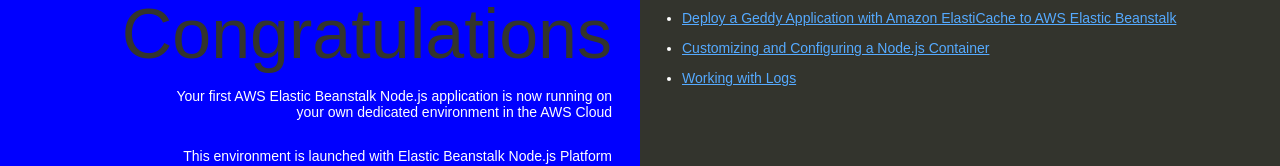
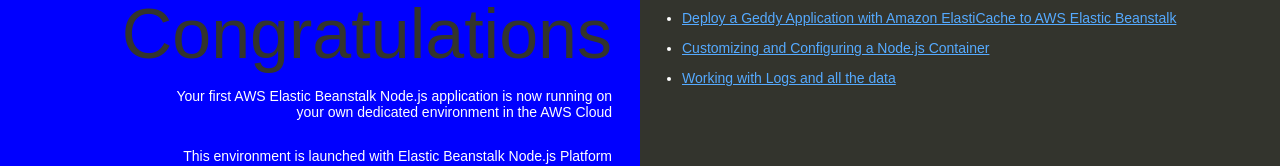
Before and after one commit to ideal88/devops-lab, a website: page index.html in a window 1280 px wide. Shown: the part 207-373 px from the top of the page. Drawn offline with Linux system fonts and the light colour scheme.

Commit message:
Modifying index

```diff
--- a/index.html
+++ b/index.html
@@ -87,7 +87,7 @@
         <li><a href="http://docs.aws.amazon.com/elasticbeanstalk/latest/dg/create_deploy_nodejs_express_elasticache.html">Deploy an Express Application with Amazon ElastiCache to AWS Elastic Beanstalk</a></li>
         <li><a href="http://docs.aws.amazon.com/elasticbeanstalk/latest/dg/create_deploy_nodejs_geddy_elasticache.html">Deploy a Geddy Application with Amazon ElastiCache to AWS Elastic Beanstalk </a></li>
         <li><a href="http://docs.aws.amazon.com/elasticbeanstalk/latest/dg/create_deploy_nodejs_custom_container.html">Customizing and Configuring a Node.js Container </a></li>
-        <li><a href="http://docs.aws.amazon.com/elasticbeanstalk/latest/dg/using-features.loggingS3.title.html">Working with Logs</a></li>
+        <li><a href="http://docs.aws.amazon.com/elasticbeanstalk/latest/dg/using-features.loggingS3.title.html">Working with Logs and all the data</a></li>
       </ul>
     </div>
   </body>
```
